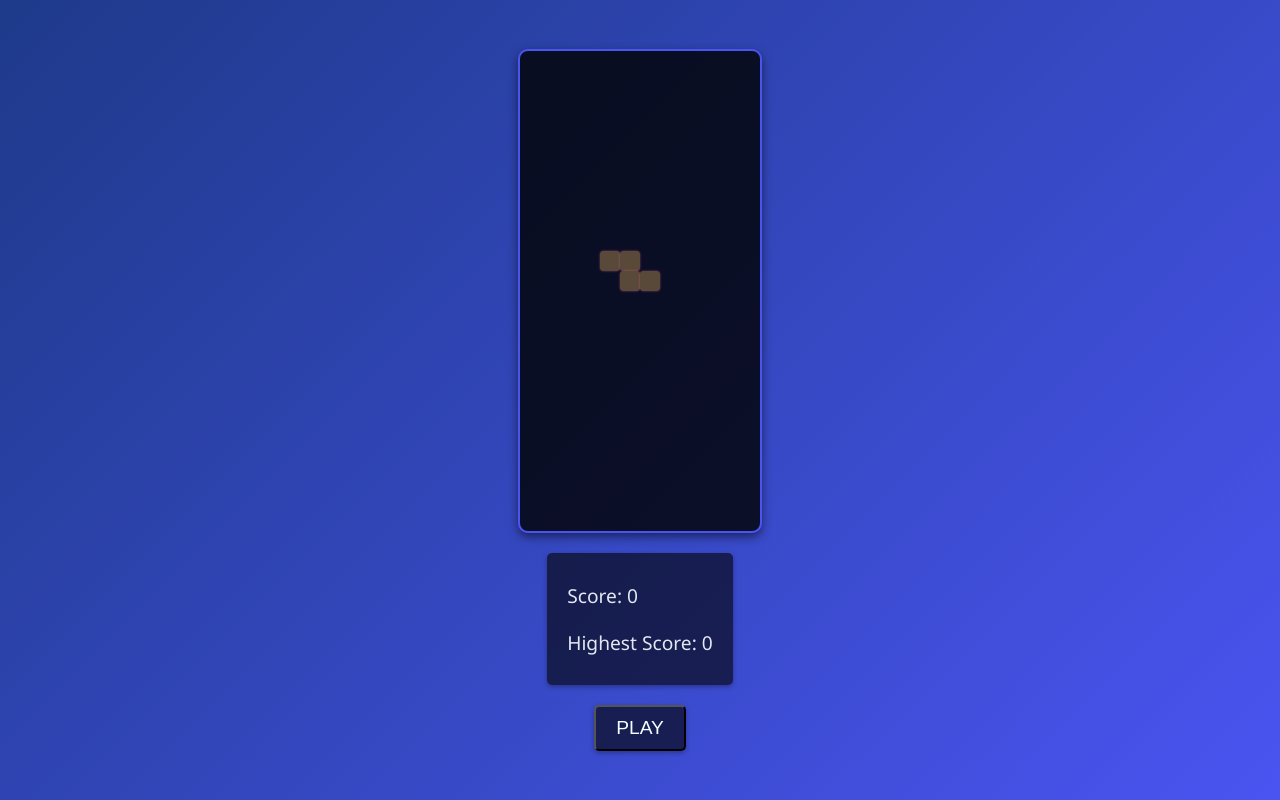
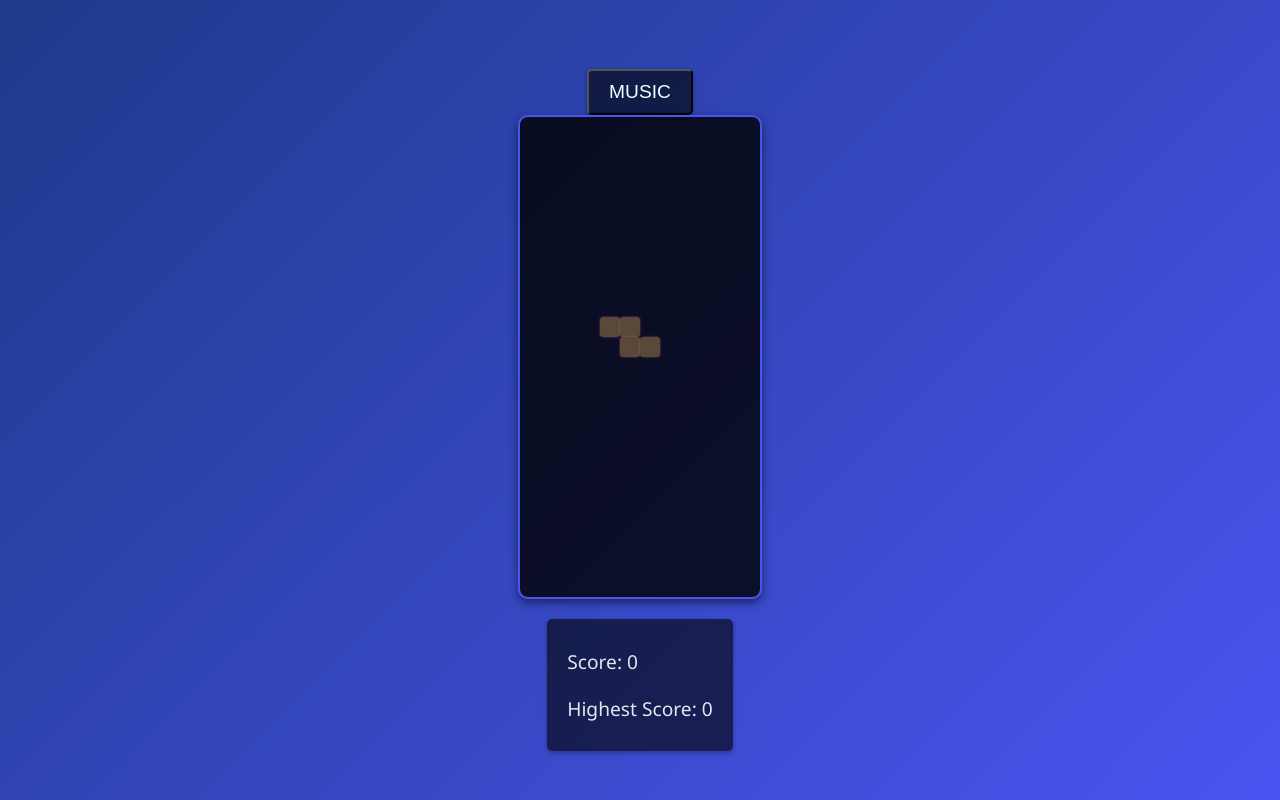
Before and after one commit to tufail436/EagleTetris, a plain HTML site: page game.html in a window 1280 px wide. Drawn offline with nearby package versions, Linux system fonts and the light colour scheme.

Commit message:
Update game.html

```diff
--- a/game.html
+++ b/game.html
@@ -7,7 +7,7 @@
     <link rel="stylesheet" href="style.css">
 </head>
 <body>
-
+    <button id="play">MUSIC</button>
     <div id="game-board"></div>
     <div id="score-board">
         <p>Score: <span id="current-score">0</span></p>
@@ -15,7 +15,7 @@
     </div>
     <audio id="move-sound" src="move.mp3"></audio>
     <audio id="hit-sound" src="hit.mp3"></audio>
-    <button id="play">PLAY</button>
+
     <script src="https://code.jquery.com/jquery-3.6.0.min.js"></script>
     <script src="script.js"></script>
 </body>
```
